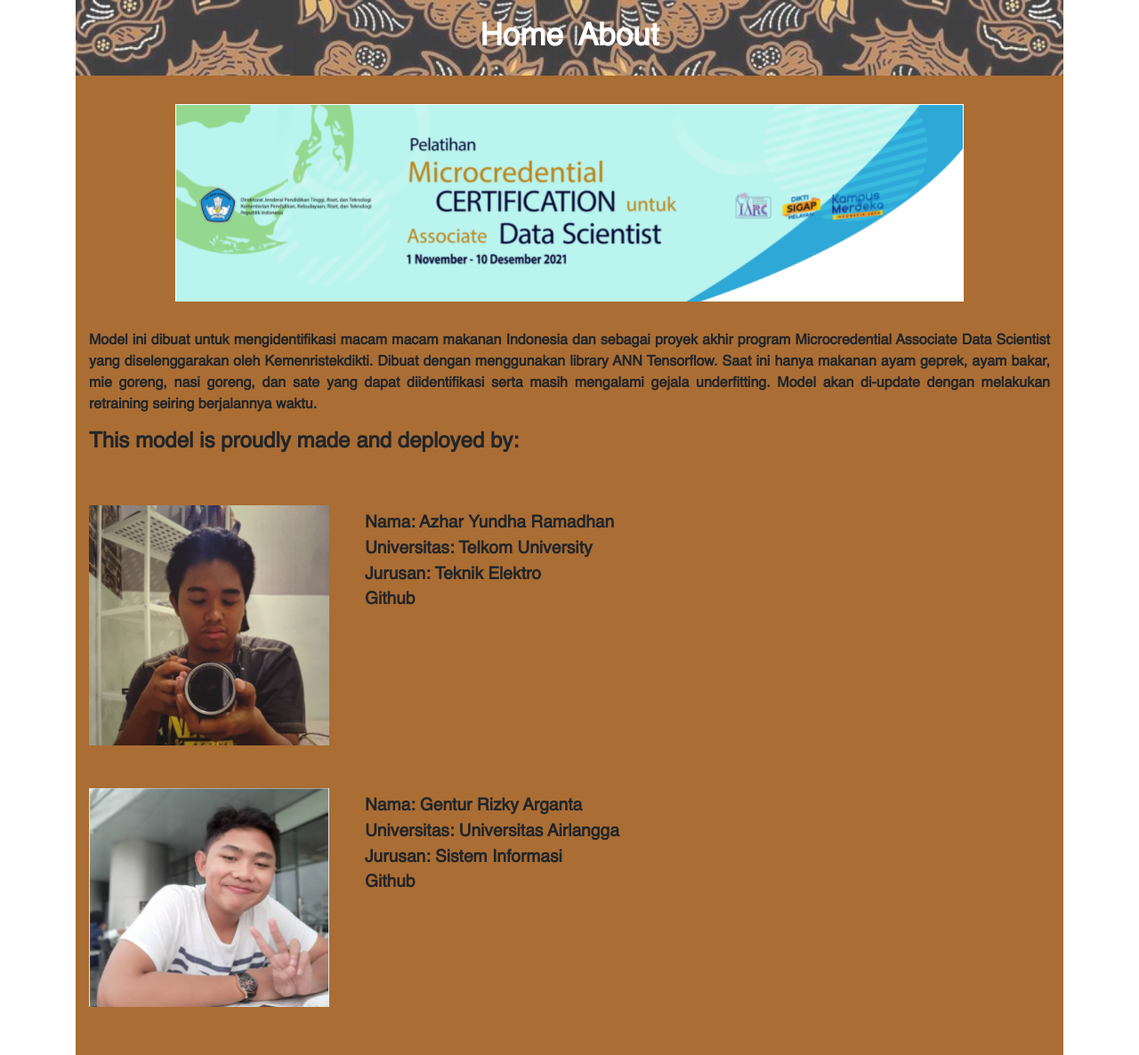
After one commit to woods490/indonesianfoodrecognition, a Flask app: page /about in a window 1280 px wide. The commit adds this page. Shown: the whole page at 89% size. Run offline with Flask 2, Linux system fonts and the light colour scheme; some libraries are stand-ins or nearby versions.

Commit message:
modif banyak

```diff
--- a/app.py
+++ b/app.py
@@ -29,6 +29,9 @@ def predict_label(img_path):
 def main():
 	return render_template("index.html")
 
+@app.route("/about")
+def about():
+	return render_template("about.html")
 
 @app.route("/submit", methods = ['GET', 'POST'])
 def get_output():
--- /dev/null
+++ b/static/css/style.css
@@ -0,0 +1,106 @@
+@font-face{
+    font-family:'FontMain';
+    src: url('../Helvetica/Helvetica.ttf')
+}
+
+
+body{
+    font-family: 'FontMain' !important;
+}
+
+.nav-link{
+    font-size: 35px;
+    color: white;
+    font-weight: bolder;
+}
+
+.navbar{
+    background-image: url('../asset/batiknav.png');
+    background-size: cover;
+    opacity: 0.75;
+}
+
+.hh{
+    width: 40%;
+}
+
+.isi{
+    background: #aa6d34;
+}
+
+.sapmit{
+    background-color: black !important;
+    border-color: black !important;
+    margin-bottom: 45%;
+}
+
+.labelup{
+    color: black;
+    font-weight: bold;
+}
+
+.tulpred{
+    color:black;
+}
+
+.desc{
+    background: #aa6d34;
+}
+
+.tulisdesk{
+    text-align: justify;
+    padding-top: 3%;
+    font-weight: bold;
+}
+
+.madeby{
+    font-weight: bold;
+}
+
+.foto_azhar{
+    width: 25%;
+}
+
+.azhar{
+    width: 100%;
+}
+
+.list_azhar{
+    width: auto;
+    margin-top: 5%;
+}
+
+.list_bio{
+    font-size:larger;
+    font-weight: bold;
+}
+
+.buatan{
+    font-weight: bold;
+}
+
+.link-git{
+    color:#252529;
+}
+
+.foto_aga{
+    width: 25%;
+    margin-bottom: 5%;
+}
+
+.aga{
+    width:100%;
+}
+
+.list_aga{
+    width: auto;
+    margin-top: 5%;
+}
+
+.gambar_ristek{
+    padding-top: 3%;
+}
+
+.predss{
+    padding-top: 5%;
+}
--- /dev/null
+++ b/templates/about.html
@@ -0,0 +1,97 @@
+<!DOCTYPE html>
+<html lang="en">
+<head>
+  <title>Image Classification</title>
+  <meta charset="utf-8">
+  <meta name="viewport" content="width=device-width, initial-scale=1">
+  <link rel="stylesheet" href="{{ url_for('static', filename='css/style.css') }}">
+  <link rel="stylesheet" href="https://maxcdn.bootstrapcdn.com/bootstrap/4.0.0/css/bootstrap.min.css" integrity="sha384-Gn5384xqQ1aoWXA+058RXPxPg6fy4IWvTNh0E263XmFcJlSAwiGgFAW/dAiS6JXm" crossorigin="anonymous">
+  <script src="https://code.jquery.com/jquery-3.2.1.slim.min.js" integrity="sha384-KJ3o2DKtIkvYIK3UENzmM7KCkRr/rE9/Qpg6aAZGJwFDMVNA/GpGFF93hXpG5KkN" crossorigin="anonymous"></script>
+  <script src="https://cdnjs.cloudflare.com/ajax/libs/popper.js/1.12.9/umd/popper.min.js" integrity="sha384-ApNbgh9B+Y1QKtv3Rn7W3mgPxhU9K/ScQsAP7hUibX39j7fakFPskvXusvfa0b4Q" crossorigin="anonymous"></script>
+  <script src="https://maxcdn.bootstrapcdn.com/bootstrap/4.0.0/js/bootstrap.min.js" integrity="sha384-JZR6Spejh4U02d8jOt6vLEHfe/JQGiRRSQQxSfFWpi1MquVdAyjUar5+76PVCmYl" crossorigin="anonymous"></script>
+  <link rel="stylesheet" href="https://cdnjs.cloudflare.com/ajax/libs/animate.css/4.1.1/animate.min.css"/>
+  <title>Indonesian Foood Recognition</title>
+</head>
+<body>
+  <div class="container">
+    <nav class="navbar navbar-expand-sm">
+      <div class="mx-auto d-sm-flex d-block flex-sm-nowrap">
+          <button class="navbar-toggler" type="button" data-toggle="collapse" data-target="#navbarsExample11" aria-expanded="false" aria-label="Toggle navigation">
+              <span class="navbar-toggler-icon"></span>
+          </button>
+          <div class="collapse navbar-collapse text-center" id="navbarsExample11">
+              <ul class="navbar-nav">
+                  <li class="nav-item active">
+                      <a class="nav-link" href="{{ url_for('main') }}">Home</a>
+                  </li>
+                  <li class="nav-item">
+                      <a class="nav-link" href="{{ url_for('about') }}">About</a>
+                  </li>
+              </ul>
+          </div>
+      </div>
+    </nav>
+    <div class="container-fluid desc">
+        <div class="gambar_ristek d-flex justify-content-center">
+            <div class="foto_ristek">
+                <img src="{{ url_for('static', filename='asset/Ristekdikti.png') }}" alt="Microcredential Associate Data Scientist">
+            </div>
+        </div>
+        <div class="deskripsi">
+            <p class="tulisdesk">Model ini dibuat untuk mengidentifikasi macam macam makanan Indonesia dan sebagai proyek akhir
+                program Microcredential Associate Data Scientist yang diselenggarakan oleh Kemenristekdikti. Dibuat dengan menggunakan
+                library ANN Tensorflow. Saat ini hanya makanan ayam geprek, ayam bakar, mie goreng, nasi goreng, dan sate yang dapat diidentifikasi
+                serta masih mengalami gejala underfitting.
+                Model akan di-update dengan melakukan retraining
+                seiring berjalannya waktu.
+            </p>
+        </div>
+        <div class="madeby">
+            <h4 class="buatan">
+                This model is proudly made and deployed by:
+            </h4>
+        </div>
+        <div class="d-sm-flex flex-row">
+            <div class="foto_azhar mt-5 justify-content-center">
+                <img src="{{ url_for('static', filename='asset/Azhar_Yundha_Ramadhan.jpg') }}" class="azhar animate__fadeInLeft" alt="Azhar">
+            </div>
+            <div class="list_azhar">
+                <ul style="list-style-type:none;" class="list_bio">
+                    <li>
+                        Nama: Azhar Yundha Ramadhan
+                    </li>
+                    <li>
+                        Universitas: Telkom University
+                    </li>
+                    <li>
+                        Jurusan: Teknik Elektro
+                    </li>
+                    <li>
+                        <a class="link-git" href="https://github.com/ramadhanaraz"> Github </a>
+                    </li>
+                </ul>
+            </div>
+        </div>
+        <div class="d-sm-flex flex-row">
+            <div class="foto_aga mt-5 justify-content-center">
+                <img src="{{ url_for('static', filename='asset/Gentur_Rizky_Arganta.png') }}" class="aga animate__fadeInLeft" alt="Aga">
+            </div>
+            <div class="list_aga">
+                <ul style="list-style-type:none;" class="list_bio">
+                    <li>
+                        Nama: Gentur Rizky Arganta
+                    </li>
+                    <li>
+                        Universitas: Universitas Airlangga
+                    </li>
+                    <li>
+                        Jurusan: Sistem Informasi
+                    </li>
+                    <li>
+                        <a class="link-git" href="https://github.com/woods490"> Github </a>
+                    </li>
+                </ul>
+            </div>
+        </div>
+  </div>
+</body>
```
Also changed, not shown: templates/index.html (+46 -19 lines), static/Helvetica/Helvetica.ttf (added), static/asset/Azhar_Yundha_Ramadhan.jpg (added), static/asset/Gentur_Rizky_Arganta.png (added), static/asset/Ristekdikti.PNG (added), static/asset/batiknav.png (added), static/asset/ey.PNG (added).
